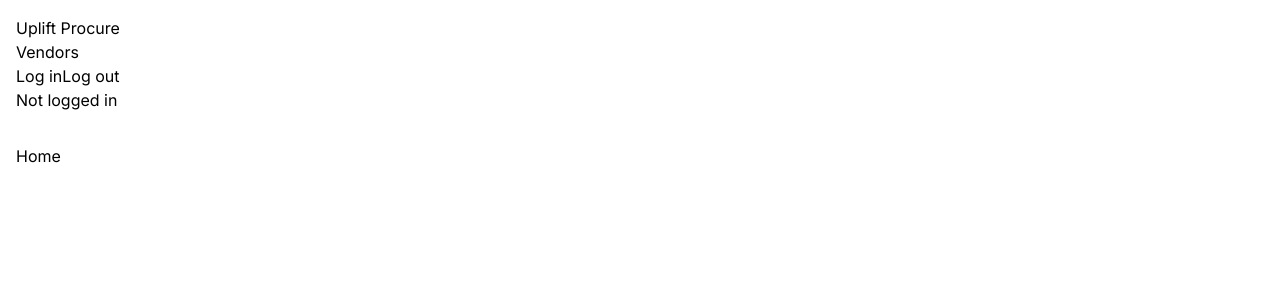
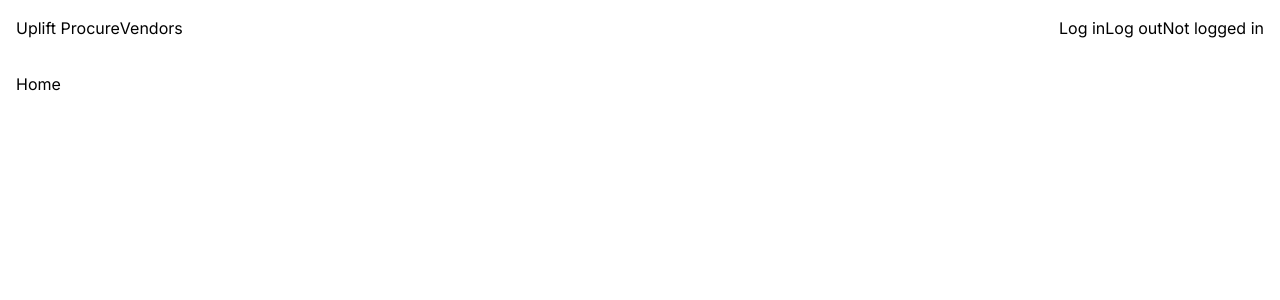
Before and after one commit to geekiam23/test-vercel, a Next.js app: page / in a window 1280 px wide. Shown: the top 300 px of the page. Built offline with nearby package versions, Linux system fonts and the light colour scheme; no server answers.

Commit message:
Fix lint errors

```diff
--- a/src/app/layout.tsx
+++ b/src/app/layout.tsx
@@ -20,15 +20,15 @@ export default function RootLayout({
   return (
     <html lang="en">
       <UserProvider>
-        <body className={inter.className}>
-          <header className="p-4">
+        <body className={`${inter.className} flex flex-col`}>
+          <header className="p-4 flex flex-1">
             <h2>
               <Link href="/">Uplift Procure</Link>
             </h2>
             <nav>
               <Link href="/vendors">Vendors</Link>
             </nav>
-            <div>
+            <div className="flex flex-1 justify-end">
               <a href="/api/auth/login">Log in</a>
               <a href="/api/auth/logout">Log out</a>
               <ServerUserInfo />
--- a/src/components/ClientUserInfo.tsx
+++ b/src/components/ClientUserInfo.tsx
@@ -1,6 +1,7 @@
 "use client";
 
 import { useUser } from "@auth0/nextjs-auth0/client";
+import Image from "next/image";
 
 export default function ClientUserInfo() {
   const { user, error, isLoading } = useUser();
@@ -12,7 +13,7 @@ export default function ClientUserInfo() {
     <div>
       {user && (
         <>
-          <img src={user.picture} alt={user.name} />
+          {user.picture && <Image src={user.picture} alt={user.name} />}
           <h2>{user.name}</h2>
           <p>{user.email}</p>
         </>
--- a/src/components/ServerUserInfo.tsx
+++ b/src/components/ServerUserInfo.tsx
@@ -1,4 +1,5 @@
 import { getSession } from "@auth0/nextjs-auth0";
+import Image from "next/image";
 
 export default async function ServerUserInfo() {
   const session = await getSession();
@@ -8,7 +9,7 @@ export default async function ServerUserInfo() {
     <div>
       {user && (
         <>
-          <img src={user.picture} alt={user.name} />
+          {user.picture && <Image src={user.picture} alt={user.name} />}
           <h2>{user.name}</h2>
           <p>{user.email}</p>
         </>
```
Also changed, not shown: 1 other file (tests, documents, lock files or other folders).
